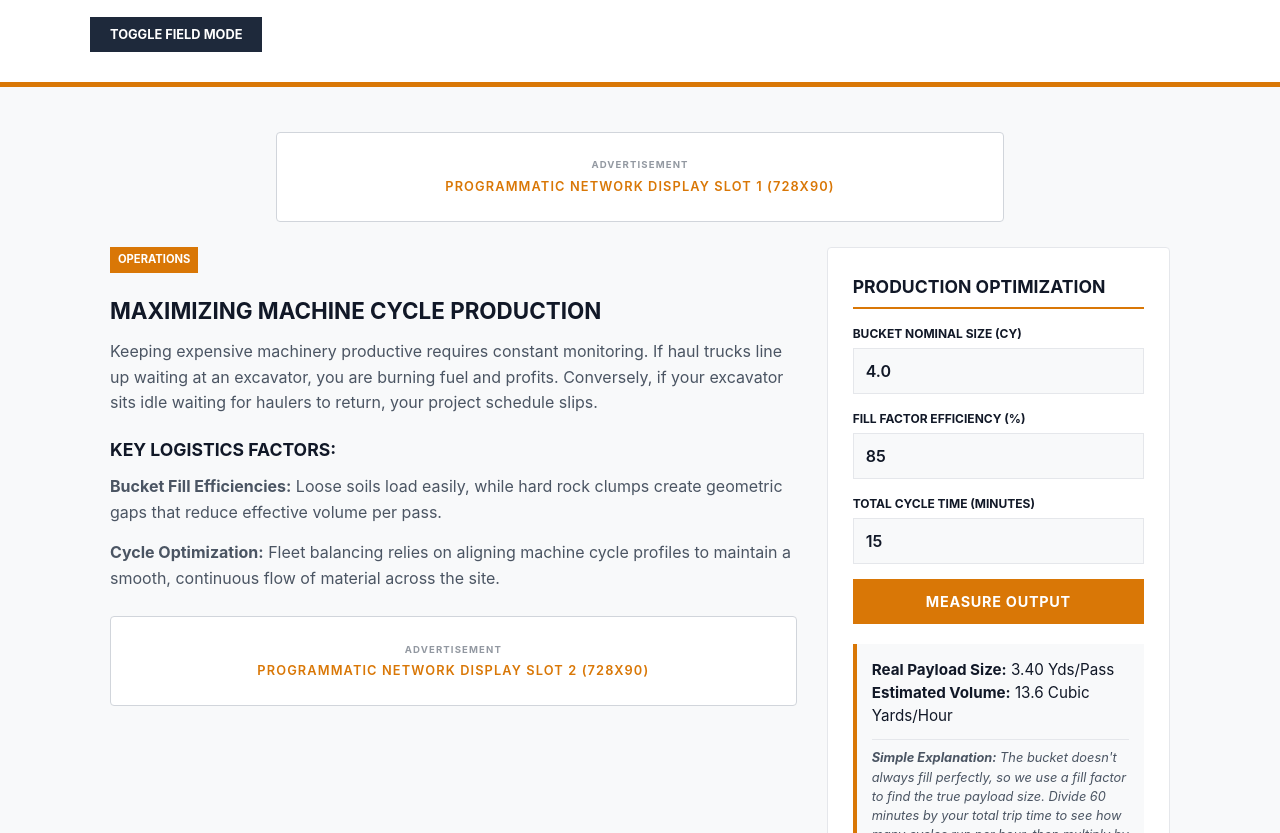
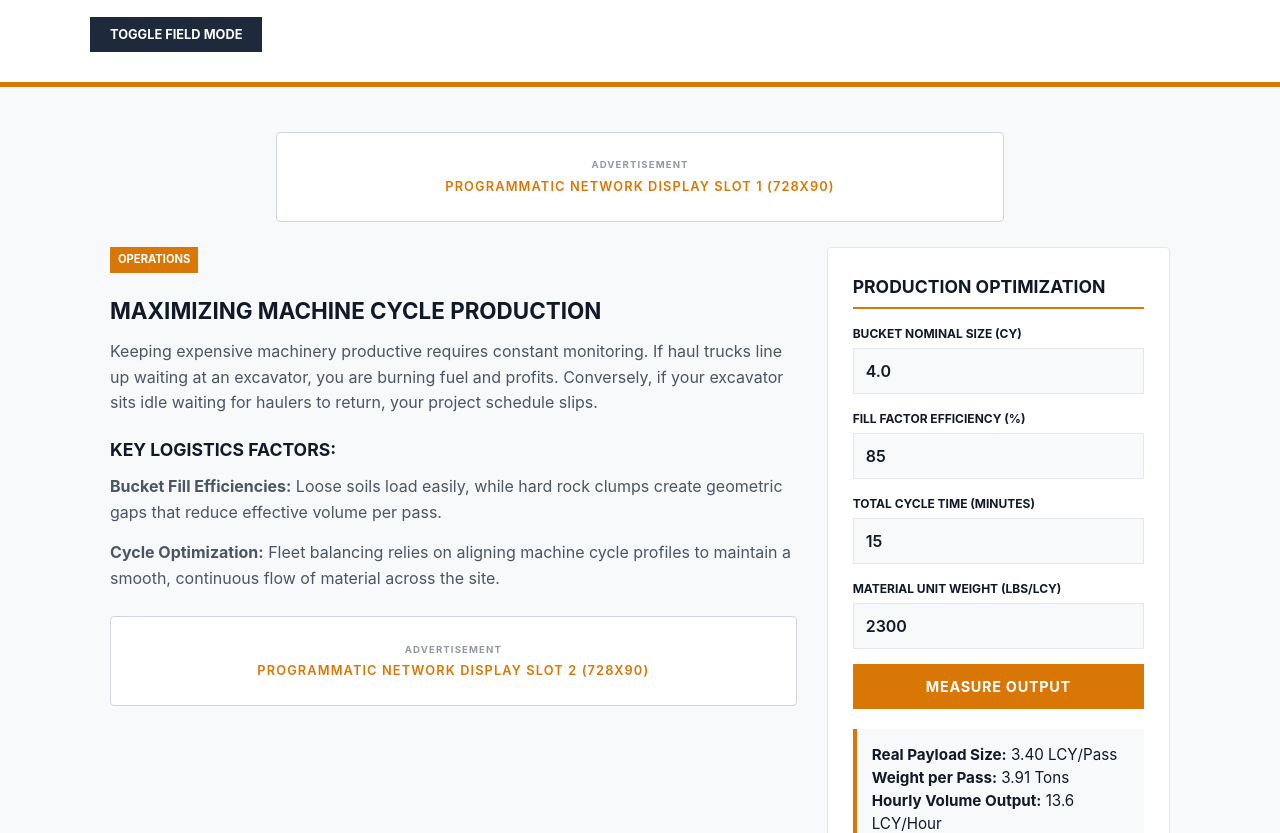
Before and after one commit to GrimeyyKea/terralogic-site, a plain HTML site: page articles/operations.html in a window 1280 px wide. Shown: the part 117-950 px from the top of the page. Drawn offline with Linux system fonts and the light colour scheme.

Commit message:
upgraded fleet tracking suite with material unit weights and tonnage payload metrics

```diff
--- a/articles/operations.html
+++ b/articles/operations.html
@@ -62,6 +62,10 @@
                         <label>Total Cycle Time (Minutes)</label>
                         <input type="number" id="c-time" value="15" step="0.5" inputmode="decimal">
                     </div>
+                    <div class="calc-group">
+                        <label>Material Unit Weight (lbs/LCY)</label>
+                        <input type="number" id="m-weight" value="2300" step="50" inputmode="numeric">
+                    </div>
                     <button class="calc-btn" onclick="calcFleet()">Measure Output</button>
 
                     <div id="output" class="calc-result" style="display:none;"></div>
@@ -81,20 +85,27 @@
             const size = parseFloat(document.getElementById('b-size').value);
             const factor = parseFloat(document.getElementById('f-factor').value);
             const cycle = parseFloat(document.getElementById('c-time').value);
+            const unitWeight = parseFloat(document.getElementById('m-weight').value);
 
-            if(isNaN(size) || isNaN(factor) || isNaN(cycle)) return;
+            if(isNaN(size) || isNaN(factor) || isNaN(cycle) || isNaN(unitWeight)) return;
 
             const effectiveCap = size * (factor / 100);
             const tripsPerHour = 60 / cycle;
             const productionPerHour = effectiveCap * tripsPerHour;
 
+            // Tonnage calculations: (Volume * weight per yard) / 2000 lbs per ton
+            const tonsPerPass = (effectiveCap * unitWeight) / 2000;
+            const tonsPerHour = productionPerHour * unitWeight / 2000;
+
             const out = document.getElementById('output');
             out.style.display = "block";
             out.innerHTML = `
-                <strong>Real Payload Size:</strong> ${effectiveCap.toFixed(2)} Yds/Pass<br>
-                <strong>Estimated Volume:</strong> ${productionPerHour.toFixed(1)} Cubic Yards/Hour<br>
+                <strong>Real Payload Size:</strong> ${effectiveCap.toFixed(2)} LCY/Pass<br>
+                <strong>Weight per Pass:</strong> ${tonsPerPass.toFixed(2)} Tons<br>
+                <strong>Hourly Volume Output:</strong> ${productionPerHour.toFixed(1)} LCY/Hour<br>
+                <strong>Hourly Mass Mass-Move:</strong> ${tonsPerHour.toFixed(1)} Tons/Hour<br>
                 <div class="step-explanation">
-                    <strong>Simple Explanation:</strong> The bucket doesn't always fill perfectly, so we use a fill factor to find the true payload size. Divide 60 minutes by your total trip time to see how many cycles run per hour, then multiply by payload size to find total hourly output.
+                    <strong>Simple Explanation:</strong> A nominal ${size} CY bucket running at ${factor}% efficiency moves ${effectiveCap.toFixed(2)} loose yards per cycle. At ${unitWeight} lbs per yard, each pass drops ${tonsPerPass.toFixed(2)} tons into the haul truck. Running ${tripsPerHour.toFixed(1)} cycles an hour yields a total mass movement of ${tonsPerHour.toFixed(1)} tons.
                 </div>
             `;
         }
```
